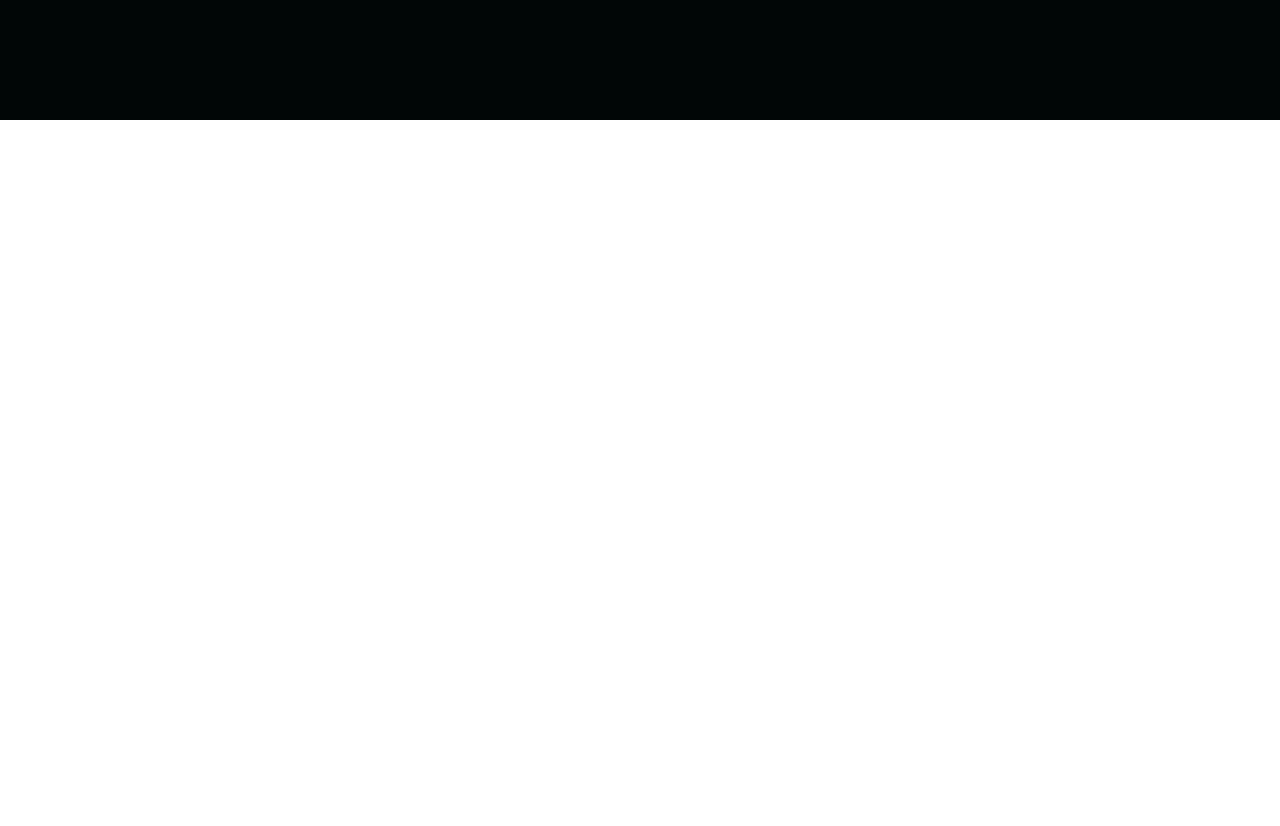
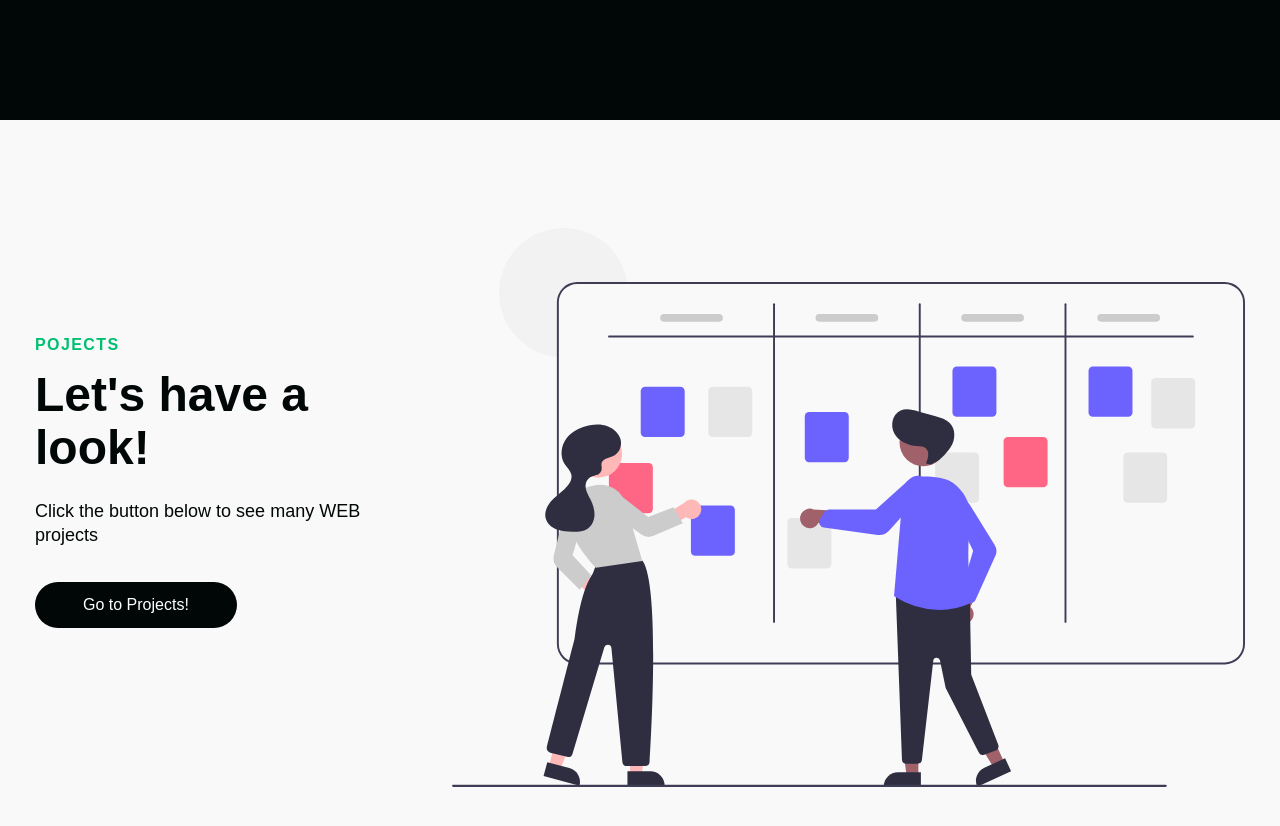
Before and after one commit to Yanters/My-Hobby, a React (Create React App) app: page / in a window 1280 px wide. Shown: the part 1480-2306 px from the top of the page. Before the commit the page ends 1600 px from the top, so only its background shows below. Built offline with nearby package versions, Linux system fonts and the light colour scheme; a web font is replaced by a local one.

Commit message:
Project Section + CSS

```diff
--- a/src/components/About/AboutElements.tsx
+++ b/src/components/About/AboutElements.tsx
@@ -28,7 +28,7 @@ export const AboutRow = styled.div<{ imgStart: any }>`
   display: flex;
   width: 100%;
   height: 100%;
-  flex-direction: row;
+  flex-direction: ${({ imgStart }) => (imgStart ? "row-reverse" : "row")};
   justify-content: space-evenly;
   align-items: center;
   align-content: center;
--- a/src/components/About/Data.tsx
+++ b/src/components/About/Data.tsx
@@ -1,4 +1,5 @@
 import image from "../../images/1.svg";
+import image2 from "../../images/2.svg";
 
 export const data = {
   id: "about",
@@ -10,10 +11,27 @@ export const data = {
   description:
     "Computer programming is the process of designing and building an executable computer program to accomplish a specific computing result or to perform a specific task.",
   buttonLabel: "Learn More!",
-  imgStart: false,
+  imgStart: true,
   img: image,
   alt: "Programming",
   dark: true,
   primary: true,
   darkText: false,
 };
+
+export const data2 = {
+  id: "projects",
+  isLight: true,
+  lightText: false,
+  ligthTextDescription: true,
+  topLine: "Pojects",
+  headLine: "Let's have a look!",
+  description: "Click the button below to see many WEB projects",
+  buttonLabel: "Go to Projects!",
+  imgStart: false,
+  img: image2,
+  alt: "Projects",
+  dark: false,
+  primary: false,
+  darkText: true,
+};
--- a/src/pages/Home.tsx
+++ b/src/pages/Home.tsx
@@ -1,6 +1,6 @@
 import React, { useState } from "react";
 import About from "../components/About/About";
-import { data } from "../components/About/Data";
+import { data, data2 } from "../components/About/Data";
 import Intro from "../components/Intro/Intro";
 import Navbar from "../components/Navbar/Navbar";
 import Sidebar from "../components/Sidebar/Sidebar";
@@ -18,6 +18,7 @@ const Home = () => {
       <Navbar toggle={toggleHanlder} />
       <Intro />
       <About {...data} />
+      <About {...data2} />
     </div>
   );
 };
```
Also changed, not shown: src/images/2.svg (added).
